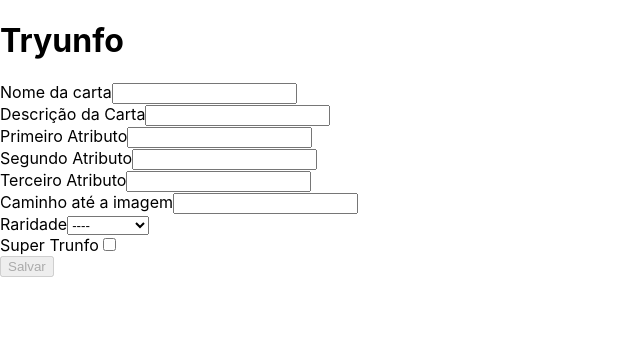
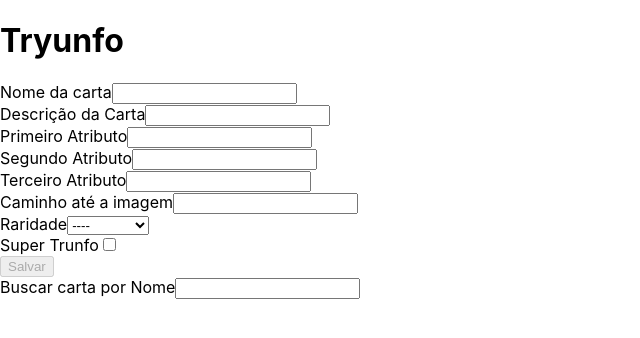
Before and after one commit to RabeloGuedes/Tryunfo, a React (Create React App) app: page / in a window 1280 px wide. Shown: the top 338 px of the page, without its empty margins (0-640 px from the left). Built offline with nearby package versions, Linux system fonts and the light colour scheme.

Commit message:
Adiciona campo de busca por cartas, criando um component Search.

```diff
--- a/src/App.js
+++ b/src/App.js
@@ -1,7 +1,8 @@
 import React from 'react';
 import Form from './components/Form';
 import Card from './components/Card';
-import AllCards from './components/Deck';
+import AllCards from './components/AllCards';
+import Search from './components/Search';
 
 class App extends React.Component {
   constructor() {
@@ -9,6 +10,7 @@ class App extends React.Component {
     this.onInputChange = this.onInputChange.bind(this);
     this.onSaveButtonClick = this.onSaveButtonClick.bind(this);
     this.cardRemover = this.cardRemover.bind(this);
+    this.filterChange = this.filterChange.bind(this);
     this.state = {
       Name: '',
       Description: ' ',
@@ -21,6 +23,7 @@ class App extends React.Component {
       hasTrunfo: false,
       ButtonState: true,
       Deck: [],
+      Filter: '',
     };
   }
 
@@ -120,6 +123,10 @@ class App extends React.Component {
     }
   };
 
+  filterChange = ({ target }) => {
+    this.setState({ Filter: target.value });
+  };
+
   render() {
     const {
       Name,
@@ -133,6 +140,7 @@ class App extends React.Component {
       hasTrunfo,
       ButtonState,
       Deck,
+      Filter,
     } = this.state;
     return (
       <div>
@@ -151,6 +159,7 @@ class App extends React.Component {
           onInputChange={ this.onInputChange }
           onSaveButtonClick={ this.onSaveButtonClick }
         />
+        <Search value={ Filter } func={ this.filterChange } />
         <Card
           cardName={ Name }
           cardDescription={ Description }
@@ -161,7 +170,7 @@ class App extends React.Component {
           cardRare={ Rarity }
           cardTrunfo={ SuperTrunfo }
         />
-        <AllCards deck={ Deck } func={ this.cardRemover } />
+        <AllCards filter={ Filter } deck={ Deck } func={ this.cardRemover } />
       </div>
     );
   }
--- a/src/components/Deck.jsx
+++ b/src/components/AllCards.jsx
@@ -3,10 +3,10 @@ import PropTypes from 'prop-types';
 
 class AllCards extends React.Component {
   render() {
-    const { deck, func } = this.props;
+    const { deck, func, filter } = this.props;
     return (
       <div>
-        { deck.map(({ Name,
+        { deck.filter(({ Name }) => filter === '' || Name.includes(filter)).map(({ Name,
           Description,
           Attribute1,
           Attribute2,
@@ -59,6 +59,7 @@ class AllCards extends React.Component {
 AllCards.propTypes = {
   deck: PropTypes.arrayOf(PropTypes.object).isRequired,
   func: PropTypes.func.isRequired,
+  filter: PropTypes.string.isRequired,
 };
 
 export default AllCards;
--- /dev/null
+++ b/src/components/Search.jsx
@@ -0,0 +1,29 @@
+import React from 'react';
+import PropTypes from 'prop-types';
+
+class Search extends React.Component {
+  render() {
+    const { value, func } = this.props;
+    return (
+      <div>
+        <label htmlFor="Search">
+          Buscar carta por Nome
+          <input
+            name="Search"
+            type="text"
+            value={ value }
+            onChange={ func }
+            data-testid="name-filter"
+          />
+        </label>
+      </div>
+    );
+  }
+}
+
+Search.propTypes = {
+  value: PropTypes.string.isRequired,
+  func: PropTypes.func.isRequired,
+};
+
+export default Search;
```
